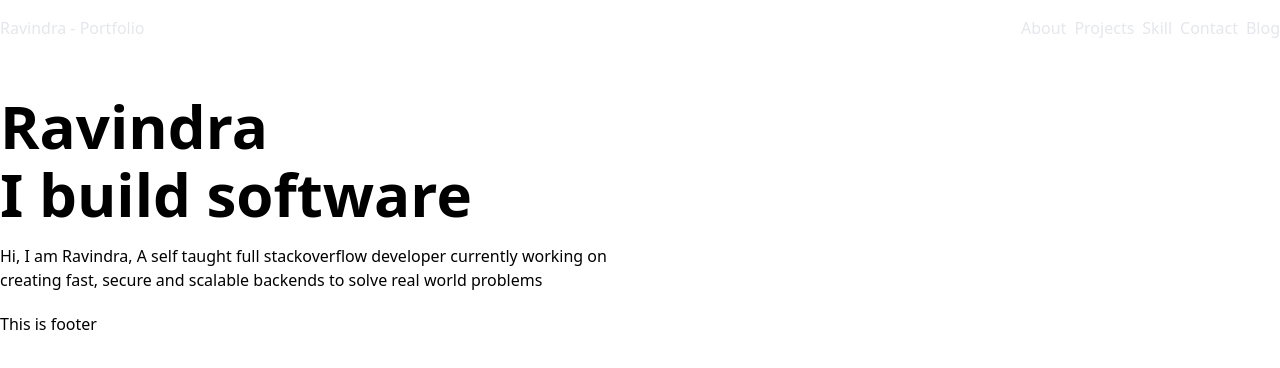
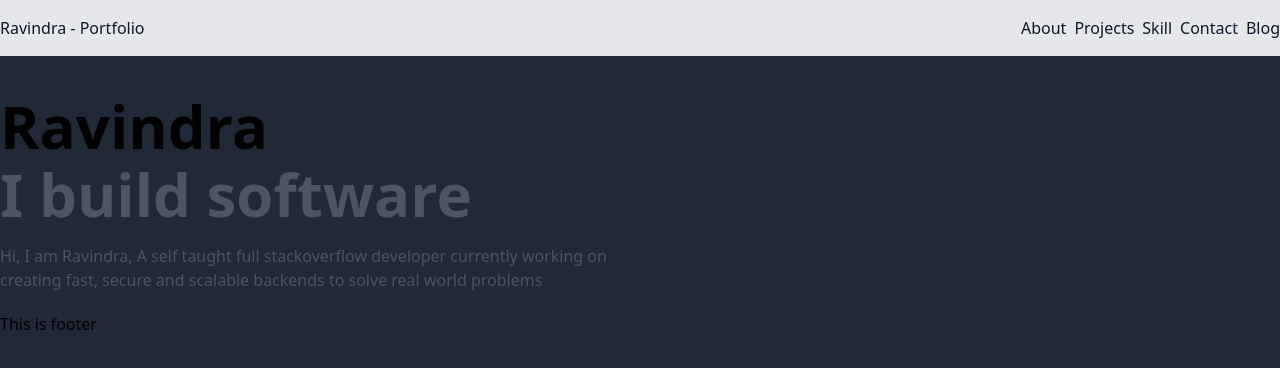
Before and after one commit to SecureSnowball/portfolio, a website: page src/index.html in a window 1280 px wide. Drawn offline with nearby package versions, Linux system fonts and the light colour scheme; files that its build step writes are made by us from their sources.

Commit message:
Dark and light theme synchronized

```diff
--- a/src/index.html
+++ b/src/index.html
@@ -1,5 +1,6 @@
 <!DOCTYPE html>
 <html lang="en">
+
 <head>
   <meta charset="UTF-8">
   <meta http-equiv="X-UA-Compatible" content="IE=edge">
@@ -7,11 +8,13 @@
   <title>Ravindra - Portfolio</title>
   <link rel="stylesheet" href="./public/main.css">
 </head>
-<body class="dark:bg-slate-800 dark:text-slate-200">
-    <nav class="dark:bg-slate-900 py-4 text-gray-200 flex">
-        <div class="container mx-auto">
+
+<body class="bg-gray-800 dark:bg-slate-800 bg-gray-100 dark:text-slate-200">
+  <nav class="bg-gray-200 dark:bg-slate-900 py-4 text-slate-900 dark:text-gray-200">
+    <div class="container flex justify-between mx-auto">
+      <span>
         Ravindra - Portfolio
-        </div>
+      </span>
       <ul class="flex space-x-2">
         <li>About</li>
         <li>Projects</li>
@@ -19,13 +22,14 @@
         <li>Contact</li>
         <li>Blog</li>
       </ul>
+    </div>
   </nav>
   <main class="container mx-auto mt-10">
     <!-- Intro div start -->
     <div>
       <h1 class="text-6xl font-semibold">Ravindra</h1>
-            <h2 class="text-6xl font-semibold dark:text-slate-400 mt-2">I build software</h2>
-            <p class="my-5 dark:text-slate-400 w-1/2">
+      <h2 class="text-6xl font-semibold text-gray-600 dark:text-slate-400 mt-2">I build software</h2>
+      <p class="my-5 text-gray-600 dark:text-slate-400 w-1/2">
         Hi, I am Ravindra, A self taught full stackoverflow developer currently working on
         creating fast, secure and scalable backends to solve real world problems
       </p>
@@ -34,4 +38,5 @@
   </main>
   <footer class="container mx-auto">This is footer</footer>
 </body>
+
 </html>
```
Lines whose indentation alone changed are shown as unchanged.
